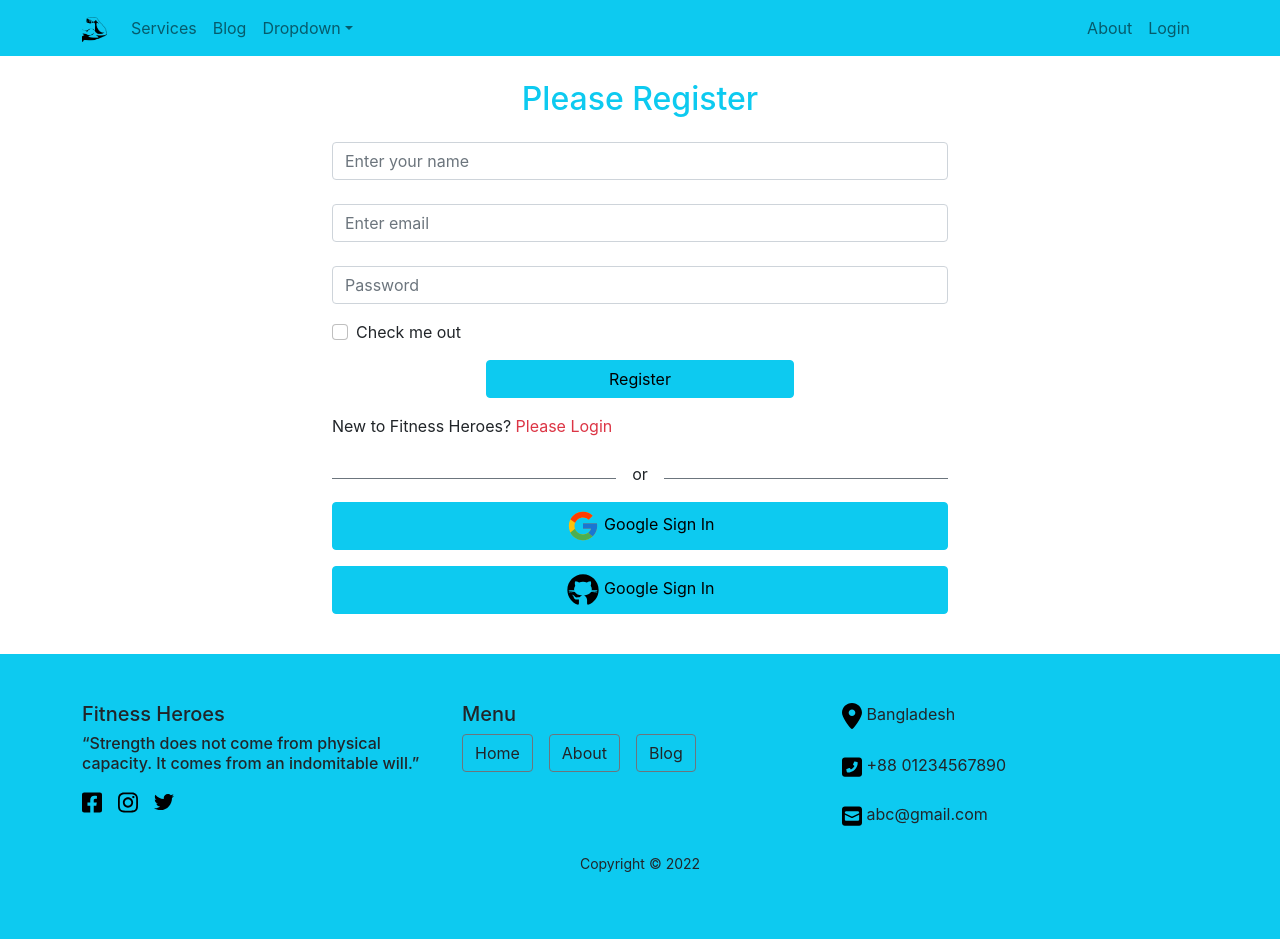
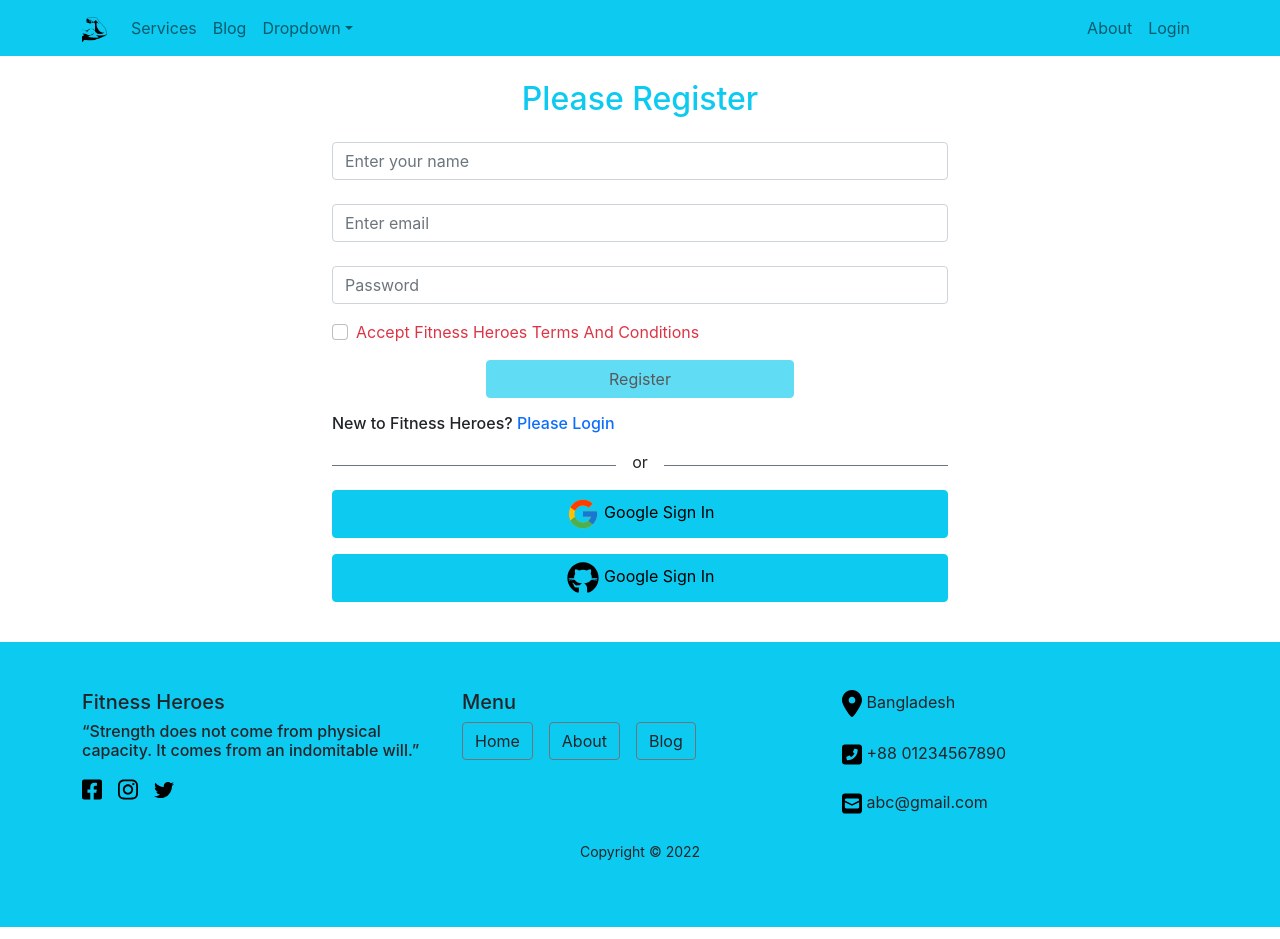
Before and after one commit to abdullahalomar/independent-service-provider, a React (Create React App) app: page /register in a window 1280 px wide. Built offline with nearby package versions, Linux system fonts and the light colour scheme; no server answers.

Commit message:
register checkbox and register button enabled and disebled added

```diff
--- a/src/Pages/Login/Login/Login.js
+++ b/src/Pages/Login/Login/Login.js
@@ -1,9 +1,10 @@
 import React, { useRef } from 'react';
 import { Form, Button } from 'react-bootstrap';
 import { Link, useLocation, useNavigate } from 'react-router-dom';
-import { useSignInWithEmailAndPassword } from 'react-firebase-hooks/auth';
+import { useSendPasswordResetEmail, useSignInWithEmailAndPassword } from 'react-firebase-hooks/auth';
 import auth from '../../../firebase.init';
 import SocialSignin from '../SocialSignin/SocialSignin';
+import { async } from '@firebase/util';
 
 
 const Login = () => {
@@ -19,7 +20,10 @@
         user,
         loading,
         error,
-      ] = useSignInWithEmailAndPassword(auth);
+  ] = useSignInWithEmailAndPassword(auth);
+  const [sendPasswordResetEmail, sending] = useSendPasswordResetEmail(
+    auth
+  );
 
     if (user) {
       navigate(from, { replace: true });
@@ -40,7 +44,14 @@
     }
     const navigateRegister = event => {
         navigate('/register');
-    }
+  }
+
+  const resetPassword = async () => {
+    const email = emailRef.current.value;
+    await sendPasswordResetEmail(email);
+          alert('Sent email');
+  }
+
     return (
         <div className='container w-50 my-4'>
             <h2 className='text-center text-info mb-4'>Please Login</h2>
@@ -62,7 +73,8 @@
   </Button>
         </Form>
 
-        <p className='mt-3'>You have an account?<Link to={'/register'} className='text-danger pe-auto text-decoration-none' onClick={navigateRegister}> Please Register</Link></p>
+        <h6 className='mt-3'>You have an account?<Link to={'/register'} className='text-primary pe-auto text-decoration-none' onClick={navigateRegister}> Please Register</Link></h6>
+        <h6 className='mt-3'>Forget Password?<Link to={'/register'} className='text-primary pe-auto text-decoration-none' onClick={resetPassword}> Reset Password</Link></h6>
         <SocialSignin></SocialSignin>
         </div>
     );
--- a/src/Pages/Login/Register/Register.js
+++ b/src/Pages/Login/Register/Register.js
@@ -1,4 +1,4 @@
-import React from 'react';
+import React, { useState } from 'react';
 import { Form, Button } from 'react-bootstrap';
 import { Link, useNavigate } from 'react-router-dom';
 import { useCreateUserWithEmailAndPassword } from 'react-firebase-hooks/auth';
@@ -6,6 +6,7 @@
 import SocialSignin from '../SocialSignin/SocialSignin';
 
 const Register = () => {
+  const [agree, setAgree] = useState(false);
     const [
         createUserWithEmailAndPassword,
         user,
@@ -29,7 +30,10 @@
         const email = event.target.email.value;
         const password = event.target.password.value;
 
+       if (agree) {
         createUserWithEmailAndPassword(email, password)
+       }
+
     }
     return (
         <div className='container w-50 my-4'>
@@ -49,13 +53,13 @@
     <Form.Control type="password" name='password' placeholder="Password" required/>
   </Form.Group>
   <Form.Group className="mb-3" controlId="formBasicCheckbox">
-    <Form.Check type="checkbox" label="Check me out" />
+    <Form.Check onClick={()=>setAgree(!agree)} type="checkbox" className={agree ? 'text-primary' : 'text-danger'} label="Accept Fitness Heroes Terms And Conditions" />
   </Form.Group>
-  <Button className='w-50 d-block mx-auto mb-2' variant="info" type="submit">
+  <Button disabled={!agree} className='w-50 d-block mx-auto mb-2' variant="info" type="submit">
     Register
   </Button>
             </Form>
-        <p className='mt-3'>New to Fitness Heroes?<Link to={'/login'} className='text-danger pe-auto text-decoration-none' onClick={navigateLogin}> Please Login</Link></p>
+        <h6 className='mt-3'>New to Fitness Heroes?<Link to={'/login'} className='text-primary pe-auto text-decoration-none' onClick={navigateLogin}> Please Login</Link></h6>
         <SocialSignin></SocialSignin>
         </div>
     );
```
